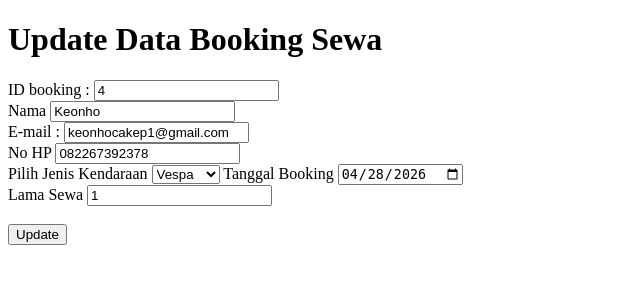
After one commit to SayyiraUlhaq23/projectpwd, a PHP site: page /edit_booking.php?id_booking=4 in a window 1280 px wide. The commit adds this page. Shown: the top 300 px of the page, without its empty margins (0-640 px from the left). Run offline with PHP 8.4, Linux system fonts and the light colour scheme; data comes from the database, SQL or seed files in the repository.

Commit message:
Create edit_booking.php & update_booking.php

```diff
--- /dev/null
+++ b/edit_booking.php
@@ -0,0 +1,57 @@
+<?php
+include 'koneksi.php';
+
+$id_booking = $_GET['id_booking'];
+
+$query = mysqli_query($konek,"SELECT * FROM booking WHERE id_booking='$id_booking'");
+$data = mysqli_fetch_array($query);
+?>
+
+<!DOCTYPE html>
+<html lang="en">
+<head>
+    <meta charset="UTF-8">
+    <meta name="viewport" content="width=device-width, initial-scale=1.0">
+    <title>Update booking</title>
+</head>
+
+<body>
+    <h1>Update Data Booking Sewa</h1>
+    <form action="update_booking.php" method="POST">
+        <label for="id_booking">ID booking : </label>
+        <input type="text" name = "id_booking"
+        value="<?= $data['id_booking']; ?>" readonly><br>
+
+        <label for="nama">Nama</label>
+        <input type="text" name="nama"
+        value="<?= $data['nama']; ?>"><br>
+
+        <label for="email">E-mail : </label>
+        <input type="text" name="email"
+        value="<?= $data['email']; ?>"><br>
+
+
+        <label for="no_hp">No HP</label>
+        <input type="text" name="no_hp"
+        value="<?= $data['no_hp']; ?>"><br>
+
+        <label class="label">Pilih Jenis Kendaraan</label>
+            <select name="id_kendaraan" id="id_kendaraan" required>
+                <option value="K001" <?= ($data['id_kendaraan']=='K001') ? 'selected' : ''; ?>>VW</option>
+                <option value="K002" <?= ($data['id_kendaraan']=='K002') ? 'selected' : ''; ?>>Vespa</option>
+                <option value="K003" <?= ($data['id_kendaraan']=='K003') ? 'selected' : ''; ?>>Sepeda</option>
+            </select>
+
+
+        <label for="tanggal">Tanggal Booking</label>
+        <input type="date" name="tanggal" id="tanggal"
+        value="<?= $data['tanggal']; ?>"><br>
+
+        <label for="lama_sewa">Lama Sewa</label>
+        <input type="text" name="lama_sewa"
+        value="<?= $data['lama_sewa']; ?>"><br><br>
+
+        <input type="submit" value="Update">
+    </form>
+</body>
+</html>
--- a/tampil_kendaraan.php
+++ b/tampil_kendaraan.php
@@ -5,6 +5,8 @@ if(!isset($_SESSION['username'])){
     header("Location:login.php");
     exit;
 }
+
+echo "[!] Anda masuk sebagai <b>" . $_SESSION['username'] . "<b>.";
 ?>
 
 <!DOCTYPE html>
@@ -25,7 +27,7 @@ if(!isset($_SESSION['username'])){
             <th>ID Kendaraan</th>
             <th>Jenis Kendaraan</th>
             <th>Harga Sewa (per hari)</th>
-            <th colspan="2">Opsi</th>
+            <th colspan="2">Aksi</th>
         </tr>
 
         <?php
@@ -47,6 +49,7 @@ if(!isset($_SESSION['username'])){
         </tr>
         <?php } ?>
     </table>
+    <br>
     <form action="dashboard.php" method="POST">
         <input type="submit" value="Kembali">
     </form>
```
Also changed, not shown: tampil_booking.php (+7 -1 lines), update_booking.php (added, +21 -0 lines).
